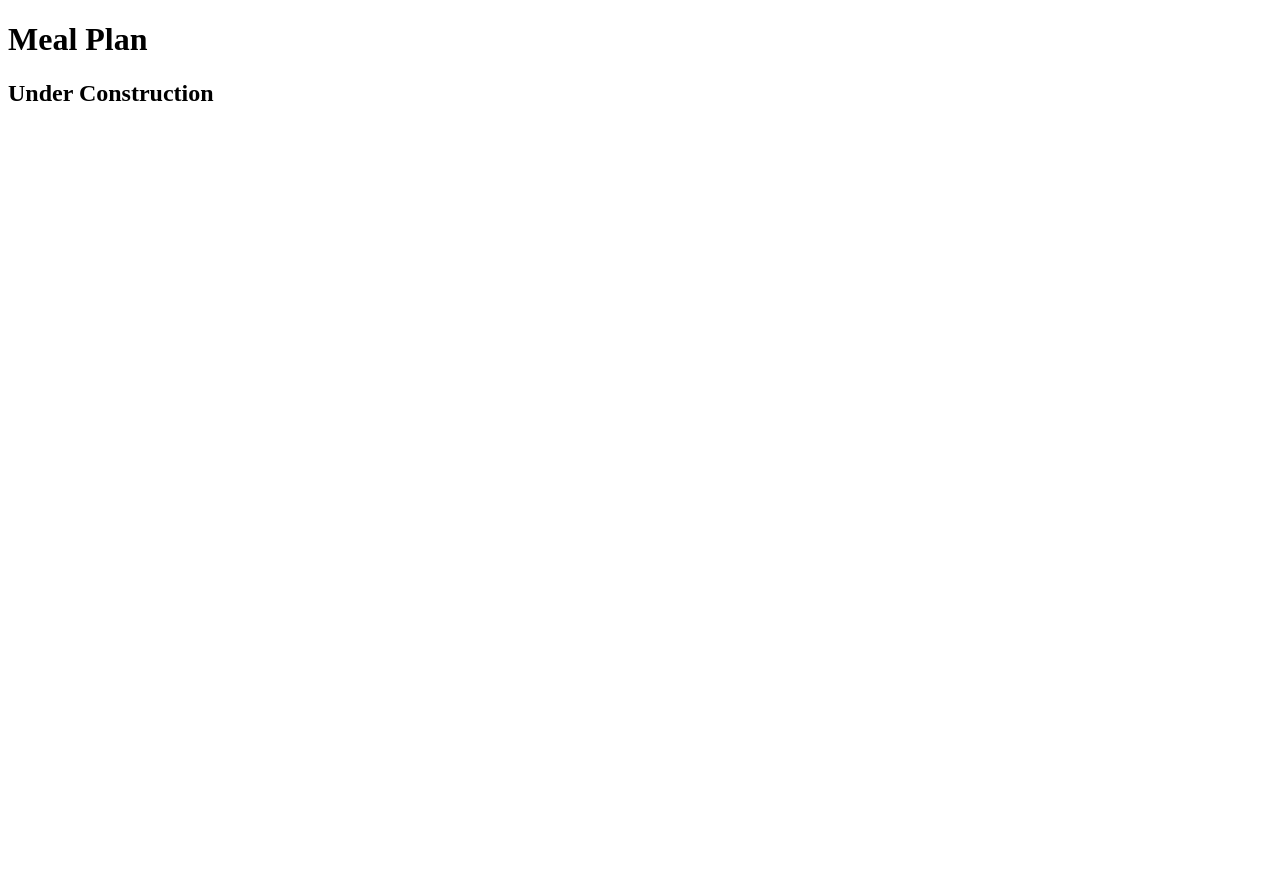
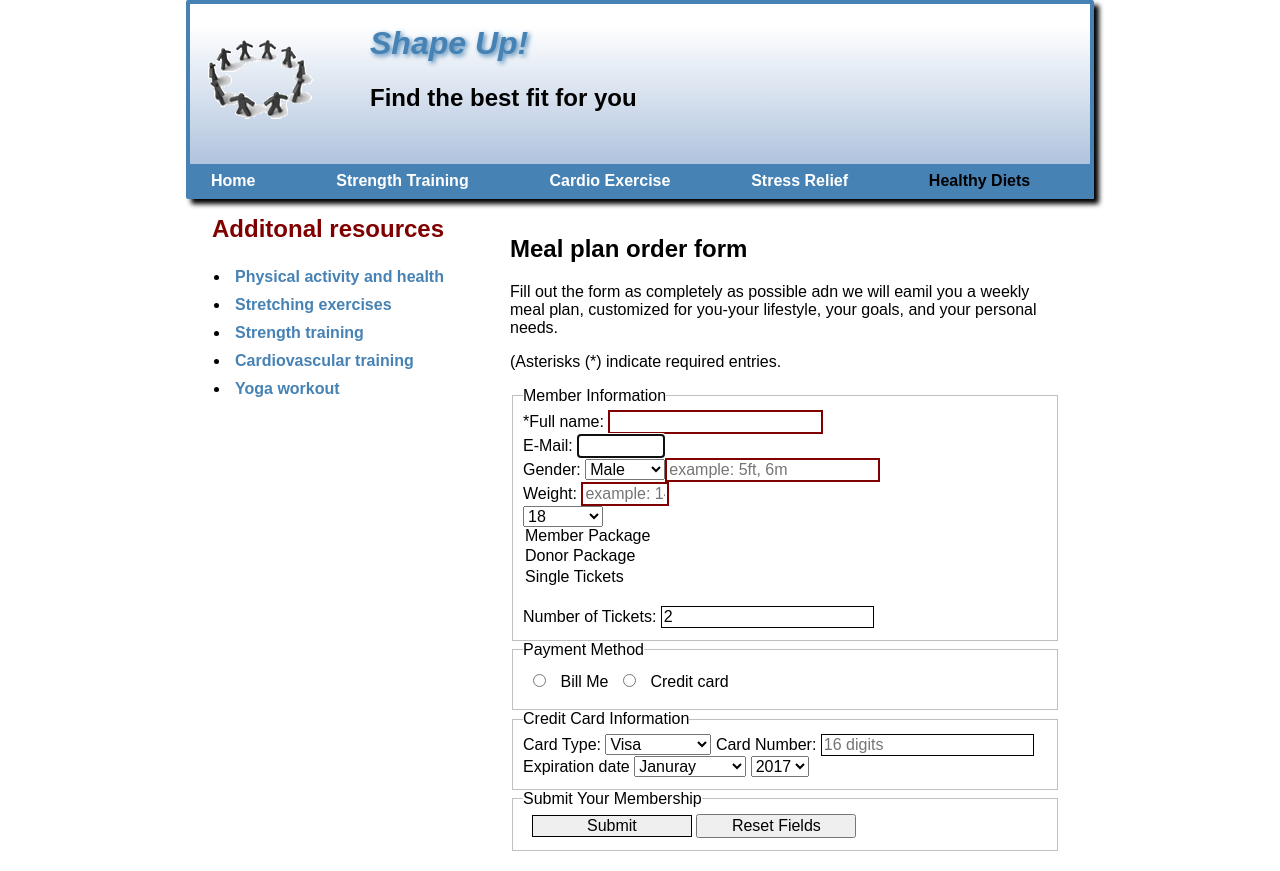
Before and after one commit to jackb22/shape_up, a plain HTML site: page diet/meals.html in a window 1280 px wide. Before the commit the page ends 800 px from the top, so only its background shows below. Drawn offline with Linux system fonts and the light colour scheme.

Commit message:
Adding assignment

```diff
--- a/diet/meals.html
+++ b/diet/meals.html
@@ -2,14 +2,164 @@
 
 <html lang="en">
 <head>
-	<meta charset="utf-8">
-	<title>Shape Up! | Meal Plan</title>
+	<meta charset="utf-8" />
+	<title>Shape Up!</title>
+	<link rel="stylesheet" href="../styles/normalize.css">
+	<link rel="stylesheet" href="../styles/meals.css">
+	<link rel="shortcut icon" href="../images/favicon.ico">
 </head>
 
+<header>
+	<div class="header-class">
+		<div class="header-class-inner">
+			<a href="../index.html" class="current"></a>
+			<img src="../images/shape_up_logo.png" alt="Shape Up Logo">
+			<h1>  Shape Up!</h1>
+			<h2>  Find the best fit for you</h2>
+		  </div>
+ </header>
+
+
+ <nav id="nav_menu">
+	<ul>
+		   <li><a href="../index.html">Home</a></li>
+		   <li><a href="../strength/index.html">Strength Training</a></li>
+		   <li><a href="../cardio/index.html">Cardio Exercise</a></li>
+		   <li>
+			   <a href="../stress/index.html">Stress Relief</a>
+			   <ul>
+					<li><a href="../stress/index.html"> What is Stress?</a></li>
+					<li><a href="../stress/tips.html"> 5 Helpful Tips</a></li>
+					<li><a href="../stress/meditate.html"> Meditation</a></li>
+					<li><a href="../stress/vipassana.html"> Vipassana</a></li>
+				</ul>
+		   </li>
+		   <li>
+			   <a href="../diet/index.html" class = "current" > Healthy Diets</a>
+				<ul>
+					<li><a href="../diet/index.html">  Why a Healthy Diet</a></li>
+					<li><a href="../diet/meals.html"class = "current">  Plan Your Meals  </a></li>
+					<li><a href="../diet/calories.html">  Count Your Calories </a></li>
+					<li><a href="../diet/bmi.html">  Calculate Your BMI </a></li>
+				</ul>
+		   </li>
+	</ul>
+</nav>
+
 <body>
+	<aside id ="left">
+		<h2> Additonal resources</h2>
+
+		<div class="resources">
+			<ul>
+			<li> <a href="https://www.canada.ca/en/public-health/services/being-active/physical-activity-your-health.html"> Physical activity and health </a></li>
+			<li> <a href="https://www.mayoclinic.org/healthy-lifestyle/fitness/multimedia/stretching/sls-20076840"> Stretching exercises  </a> </li>
+			<li> <a href="https://www.mayoclinic.org/healthy-lifestyle/fitness/in-depth/strength-training/art-20046031"> Strength training </a> </li>
+			<li> <a href="https://www.ucdenver.edu/docs/librariesprovider65/clinical-services/sports-medicine/training-for-cardiovascular-fitness.pdf"> Cardiovascular training </a> </li>
+			<li> <a href="https://www.self.com/gallery/power-yoga-workout"> Yoga workout </a> </li>
+			</ul>
+			</div>
+		</aside>
 	<main>
-	    <h1>Meal Plan</h1>
-		<h2>Under Construction</h2>
+		<section>
+			<h2> Meal plan order form</h2>
+			<p> Fill out the form as completely as possible adn we will eamil you a weekly meal plan,
+				customized for you-your lifestyle, your goals, and your personal needs.</p>
+			<p>(Asterisks (*) indicate required entries.</p>
+
+			<form>
+				<fieldset>
+					<legend>Member Information</legend>
+					<label for="full name">*Full name:</label>
+					<input type="text" name="full_name" id="full_name" required><br>
+					<label for="email">E-Mail:</label>
+					<input type="email" name="email" id="email" autofocus required><br>
+					<label for="Gender">Gender:</label>
+					<select name="gender" id="gender">
+						<option value="m">Male</option>
+						<option value="f">Female</option>
+					<label for="Height">Height:</label>
+					<input type="text" name="height" id="height" required placeholder="example: 5ft, 6m"><br>
+					<label for="Weight">Weight:</label>
+					<input type="text" name="weight" id="weight" required placeholder="example: 145lb "><br>
+					<select name="gender" id="gender">
+						<option value="18 "> 18 </option>
+						<option value="19"> 19</option>
+						<option value="20"> 20</option>
+						<option value="21"> 21</option>
+						<option value="22"> 22</option>
+						<option value="23"> 23</option>
+				</fieldset>
+
+				<fieldset>
+					<legend>Ordering Information</legend>
+					<label for="membership_type">Membership Type:</label>
+					<select name="membership_type" id="membership_type">
+					<option value="m">Member Package</option>
+					<option value="d">Donor Package</option>
+					<option value="s">Single Tickets</option>
+					</select><br>
+					<label for="tickets">Number of Tickets:</label>
+					<input type="text" name="tickets" id="tickets" value="2" min="1" max="4" placeholder="Number of single tickets"><br>
+				</fieldset>
+
+				<fieldset id="payment">
+					<legend id="pay">Payment Method</legend>
+					<input type="radio" name="pay" id="bill" value="bill">
+					<span> Bill Me</span>
+					<input type="radio" name="pay" id="card" value="card">
+					<span>Credit card</span>
+				</fieldset>
+
+				<fieldset>
+					<legend>Credit Card Information</legend>
+					<label for="card_type">Card Type:</label>
+					<select name="Card type" id="card_type">
+					<option value="v">Visa</option>
+					<option value="m">MasterCard</option>
+					<option value="d">Discover</option>
+					</select>
+					<label for="card_number">
+					Card Number:</label>
+					<input type="text" id="card_number"name="16 digit" placeholder="16 digits" >
+					<label for="date">Expiration date</label>
+					<select name="date" id="date">
+					<option value="jan">Januray</option>
+					<option value="fab">Feb</option>
+					<option value="mar">March</option>
+					<option value="ap">Apirl</option> <option value="may">May</option> <option value="june">June</option>
+					<option value="july">July</option> <option value="aug">Aug</option> <option value="sept">Sept</option>
+					<option value="nov">Nov</option><option value="dec">Decc</option>
+					</select>
+					<select name="years" id="years">
+					<option value="17">2017</option> <option value="18">2018</option> <option value="19">2019</option> <option value="20">2020</option><option value="21">2021</option>
+					</select>
+
+				</fieldset>
+
+				<fieldset id="buttons">
+				<legend>Submit Your Membership</legend>
+				<label>&nbsp;</label>
+				<input type="submit" id="submit" value="Submit">
+				<input type="reset" id="reset" value="Reset Fields"><br>
+				</fieldset>
+
+
+
+
+
+
+
+			</form>
+
+
+
+
+
+
+
+		</section>
+
 	</main>
 </body>
 </html>
--- /dev/null
+++ b/styles/meals.css
@@ -0,0 +1,270 @@
+header{
+    padding-bottom: 2em;
+    border-bottom: 3px solid steelblue;
+    background-image: -moz-linear-gradient(
+    180deg, white 0%, lightsteelblue 100%);
+    background-image: -webkit-linear-gradient(
+    180deg, white 0%, lightsteelblue 100%);
+    background-image: -o-linear-gradient(
+    180deg, white 0%, lightsteelblue 100%);
+    background-image: linear-gradient(
+    180deg, white 0%, lightsteelblue 100%)
+
+}
+
+header .header-class .header-class-inner h1 {
+   text-indent: 40px;
+   font-style: italic;
+   color:#4682b4;
+   text-shadow: 2px 2px 5px steelblue;
+  }
+
+header .header-class .header-class-inner h2{
+    text-indent: 40px;
+}
+
+
+
+
+header .no-webp .picture{
+    background-image: url("../images/shape_up_logo.png");
+    padding-left: 10em;
+  }
+
+ header  .webp .picture{
+    background-image: url("../images/shape_up_logo.webp");
+    padding-left: 10em;
+  }
+
+
+.header-class-inner img {
+ float: left;
+}
+
+#nav_menu {
+	width: 100%;
+	background-color: steelblue;
+}
+
+/*basic menu*/
+#nav_menu ul {
+	list-style-type: none;
+	margin: 0;
+	padding: 0;
+    justify-content: space-between;
+	display: flex;
+	align-items: center;
+}
+
+/*menu items*/
+#nav_menu ul li {
+    position: relative;
+}
+
+/*sub menu*/
+#nav_menu ul ul {
+	display: none;
+    position: absolute;
+    top: 100%;
+    background-color: steelblue;
+    padding: 0;
+    margin: 0;
+}
+
+#nav_menu ul li a {
+	width: auto;
+    display: block;
+	padding: 0em 1em;
+	text-decoration: none;
+	background-color: steelblue;
+	color: white;
+	font-weight: bold;
+	text-align: center;
+}
+
+#nav_menu ul li a.current {
+	color: black;
+}
+
+#nav_menu ul ul ul {
+	top: 0;
+	left: 100%;
+}
+
+#nav_menu ul li:hover>ul {
+	display: block;
+
+}
+
+#nav_menu ul li:hover > a {
+    background-color: lightsteelblue;
+}
+
+
+
+#nav_menu ul ul li a:hover {
+	background-color: lightsteelblue;
+}
+
+#nav_menu>ul::after {
+	content: "";
+	clear: both;
+	display: block;
+}
+
+body {
+    font-family: sans-serif;
+    width: 900px;
+    margin: 0 auto;
+    border: 4px solid steelblue;
+    border-radius: 2px;
+    box-shadow: 5px 5px 5px black;
+}
+
+main{
+    float: left;
+    margin: 20px;
+    width: 550px;
+}
+
+.logo{
+    float: left;
+    margin: auto;
+    width: auto;
+}
+
+.logo img  {
+   padding-right: .5em;;
+
+}
+
+.image{
+    float: right;
+    margin: auto;
+    width: auto;
+    padding-left: .5em;
+    padding-top: .5em;
+}
+
+.image img  {
+    width: 115px;
+    height: 100px;
+    border: 2px solid black;
+}
+
+
+
+
+a{
+    color: maroon;
+    text-decoration: none;
+}
+
+h3{
+    color: maroon;
+    font-weight: bold;
+}
+
+a:hover{
+    color: steelblue;
+}
+
+
+.resources a{
+    color: steelblue;
+    font-weight: bold;
+}
+
+li{
+    padding: 5px;
+}
+
+/* creating colummns for website */
+#left {
+    float:left;
+    width: 300px;
+    margin: auto;
+
+
+}
+
+#left h2{
+   color: maroon;
+   padding-left: 22px;
+}
+
+.inner_footer{
+    color: black;
+}
+
+/* styles for form */
+
+input:required, input[required] {
+	border: 2px solid #800000;
+}
+
+input:valid {
+	border: 1px solid black;
+}
+
+input:invalid {
+	box-shadow: none;
+	border: 2px solid #800000;
+}
+
+br {
+    clear: both;
+}
+
+#fullname{
+	width: 5em;
+}
+
+#email{
+    width: 5em;
+}
+
+#weight{
+    width: 5em;
+}
+
+#gender{
+    width: 5em;
+}
+
+#date{
+	width: 7em;
+}
+
+input[type=radio]{
+	margin: 10px;
+	padding: 0;
+	width:auto;
+}
+
+span{
+	margin:auto;
+}
+
+
+#buttons input {
+	width: 10em;
+	margin:auto;
+}
+
+
+
+
+
+footer{
+   clear: both;
+    text-align: center;
+    font-size: 14px;
+    color: white;
+
+    margin-top:2px;
+    padding: 10px;
+    background-color: steelblue;
+    height: 200%;
+
+}
```
